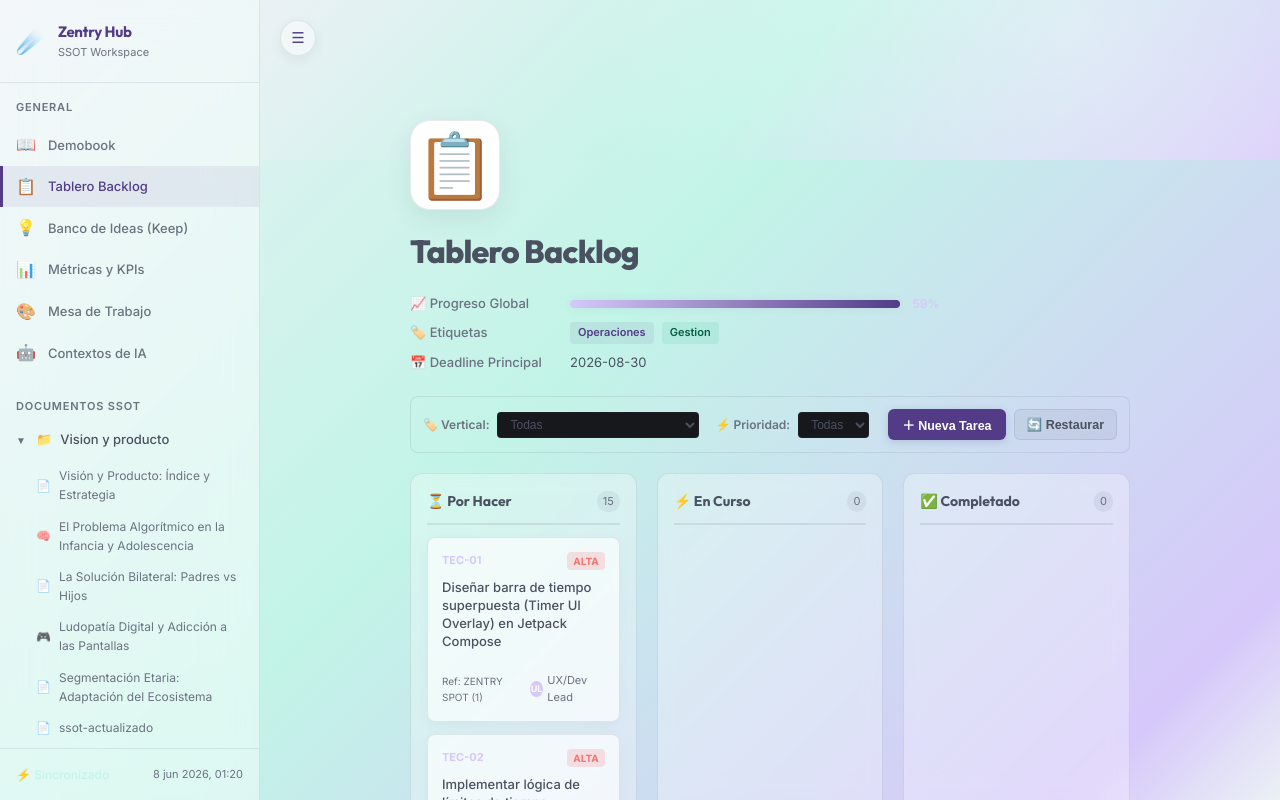
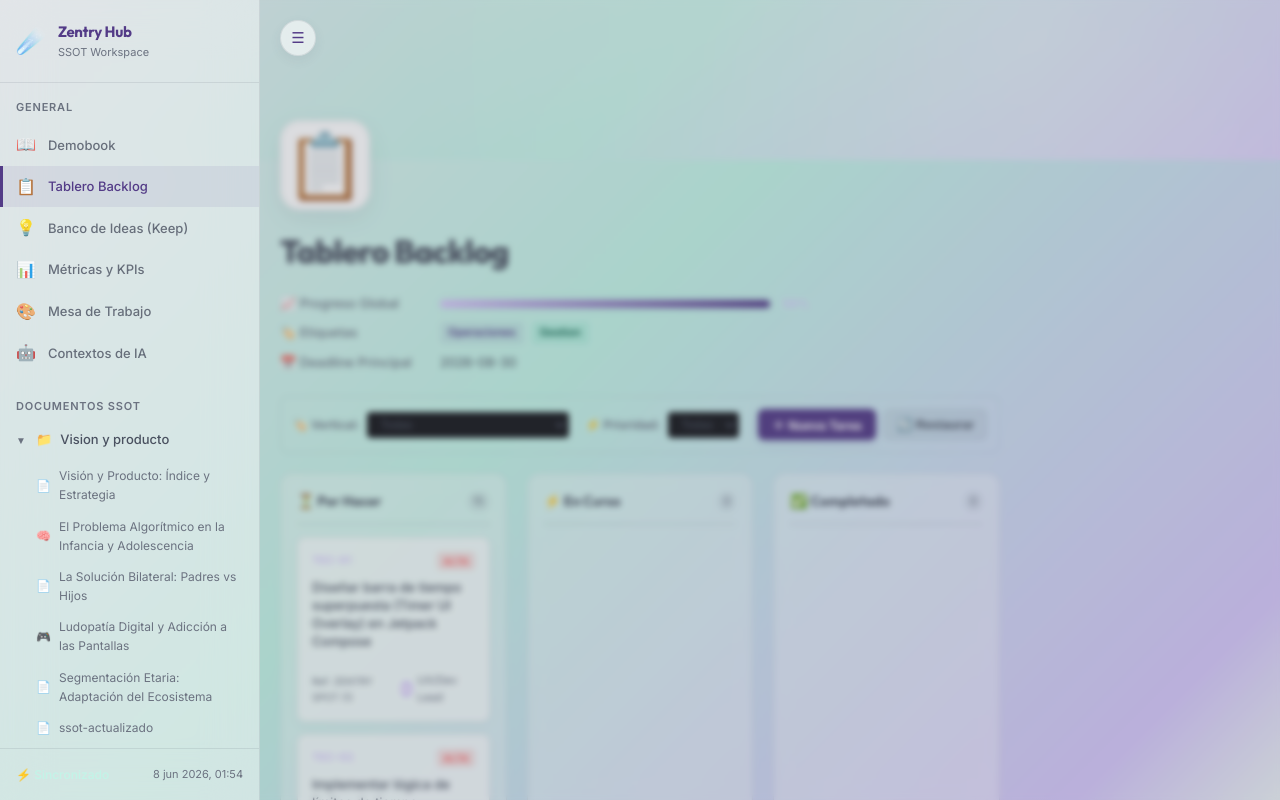
Before and after one commit to j-angel-borges/zentry-ssot, a website built with Vite: page ZentryHub/index.html in a window 1280 px wide. Built offline with nearby package versions, Linux system fonts and the light colour scheme.

Commit message:
Feature: collapsible overlay sidebar drawer and Kanban UX optimizations

```diff
--- a/ZentryHub/index.html
+++ b/ZentryHub/index.html
@@ -14,6 +14,9 @@
   </head>
   <body>
     <div id="app" class="notion-layout">
+      <!-- Sidebar Backdrop -->
+      <div id="sidebar-backdrop" class="sidebar-backdrop"></div>
+
       <!-- Sidebar -->
       <aside class="sidebar">
         <div class="sidebar-header">
--- a/ZentryHub/src/main.js
+++ b/ZentryHub/src/main.js
@@ -776,6 +776,13 @@
   localStorage.setItem('sidebar_collapsed', isCollapsed ? 'true' : 'false');
 });
 
+// Sidebar Backdrop Click Event Handler (close sidebar when clicking outside)
+document.getElementById('sidebar-backdrop').addEventListener('click', () => {
+  const app = document.getElementById('app');
+  app.classList.add('sidebar-collapsed');
+  localStorage.setItem('sidebar_collapsed', 'true');
+});
+
 // Load Sidebar Collapsed State Preference
 const sidebarCollapsed = localStorage.getItem('sidebar_collapsed') === 'true';
 if (sidebarCollapsed) {
--- a/ZentryHub/src/style.css
+++ b/ZentryHub/src/style.css
@@ -44,6 +44,9 @@
 
 /* Sidebar */
 .sidebar {
+  position: fixed;
+  top: 0;
+  left: 0;
   width: 260px;
   background-color: var(--bg-sidebar);
   backdrop-filter: blur(25px);
@@ -51,9 +54,10 @@
   border-right: 1px solid var(--border-color);
   display: flex;
   flex-direction: column;
-  flex-shrink: 0;
   height: 100%;
-  transition: width 0.3s cubic-bezier(0.25, 0.8, 0.25, 1), opacity 0.3s ease, border-color 0.3s;
+  z-index: 1050;
+  transition: transform 0.3s cubic-bezier(0.25, 0.8, 0.25, 1), opacity 0.3s ease;
+  transform: translateX(0);
   overflow: hidden;
 }
 
@@ -544,6 +548,12 @@
   display: flex;
   flex-direction: column;
   gap: 12px;
+  min-height: 350px; /* Ensure drop zone is large even when empty */
+}
+
+/* Prevent text/icon elements inside card from interfering with drag/hover drops */
+.kanban-card * {
+  pointer-events: none;
 }
 
 .kanban-card {
@@ -1074,12 +1084,12 @@
 .sidebar-toggle-btn {
   position: absolute;
   top: 20px;
-  left: 20px;
-  z-index: 1000;
+  left: 280px; /* Default: open state position */
+  z-index: 1060; /* Above sidebar overlay */
   width: 36px;
   height: 36px;
   border-radius: 50%;
-  background-color: rgba(255, 255, 255, 0.45);
+  background-color: rgba(255, 255, 255, 0.6);
   border: 1px solid rgba(74, 81, 96, 0.12);
   color: var(--primary-dark);
   font-size: 15px;
@@ -1090,19 +1100,43 @@
   backdrop-filter: blur(10px);
   -webkit-backdrop-filter: blur(10px);
   box-shadow: 0 4px 12px rgba(74, 81, 96, 0.08);
-  transition: all 0.2s cubic-bezier(0.25, 0.8, 0.25, 1);
+  transition: left 0.3s cubic-bezier(0.25, 0.8, 0.25, 1), transform 0.2s cubic-bezier(0.25, 0.8, 0.25, 1), background-color 0.2s, box-shadow 0.2s;
 }
 
 .sidebar-toggle-btn:hover {
-  background-color: rgba(255, 255, 255, 0.75);
+  background-color: rgba(255, 255, 255, 0.85);
   transform: scale(1.08);
-  box-shadow: 0 6px 16px rgba(74, 81, 96, 0.12);
+  box-shadow: 0 6px 16px rgba(74, 81, 96, 0.15);
+}
+
+.notion-layout.sidebar-collapsed .sidebar-toggle-btn {
+  left: 20px; /* Collapsed state position */
 }
 
 /* Sidebar Collapsed State */
 .notion-layout.sidebar-collapsed .sidebar {
-  width: 0;
-  border-right: none;
+  transform: translateX(-100%);
+  opacity: 0;
+  pointer-events: none;
+}
+
+/* Sidebar Backdrop */
+.sidebar-backdrop {
+  position: fixed;
+  top: 0;
+  left: 0;
+  width: 100vw;
+  height: 100vh;
+  background-color: rgba(74, 81, 96, 0.2);
+  backdrop-filter: blur(3px);
+  -webkit-backdrop-filter: blur(3px);
+  z-index: 1040;
+  opacity: 1;
+  transition: opacity 0.3s ease;
+  pointer-events: auto;
+}
+
+.notion-layout.sidebar-collapsed .sidebar-backdrop {
   opacity: 0;
   pointer-events: none;
 }
@@ -1192,7 +1226,7 @@
 }
 
 .glass-modal {
-  background-color: rgba(255, 255, 255, 0.75);
+  background-color: rgba(255, 255, 255, 0.92); /* Higher opacity to prevent text overlap ghosting */
   backdrop-filter: blur(20px);
   -webkit-backdrop-filter: blur(20px);
   border: 1px solid rgba(83, 59, 135, 0.15);
```
Also changed, not shown: ZentryHub/src/ssot-db.json.
